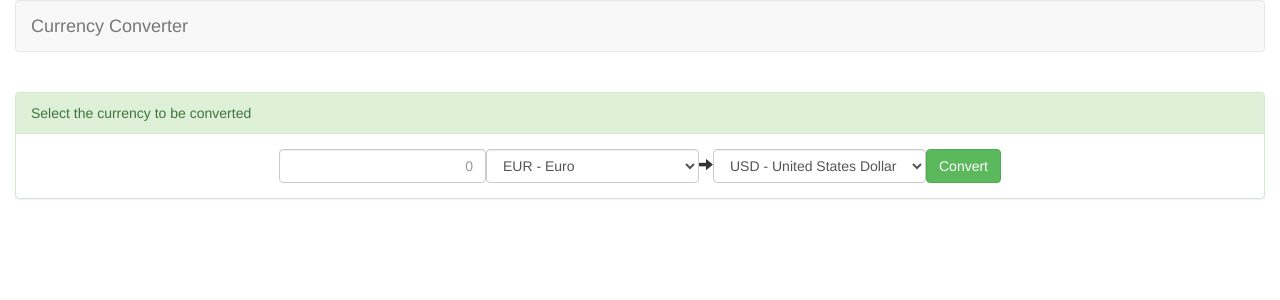
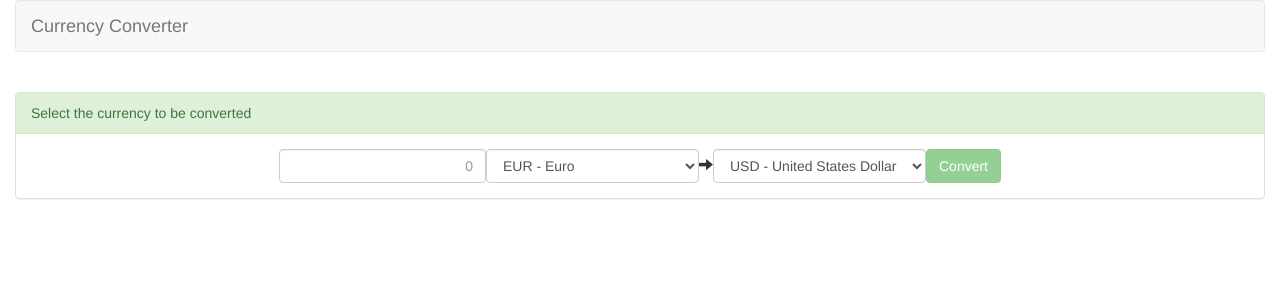
Before and after one commit to ricardoliveira0/angular_course, an Angular app in the folder projects/currency-converter/: page / in a window 1280 px wide. Shown: the top 300 px of the page. Built offline with nearby package versions, Linux system fonts and the light colour scheme.

Commit message:
feat: API connection

```diff
--- a/projects/currency-converter/src/app/converter/components/converter.component.html
+++ b/projects/currency-converter/src/app/converter/components/converter.component.html
@@ -41,7 +41,7 @@
 			type="submit"
 			value="Convert"
             (click)="convertion()"
-
+            [disabled]="!convertForm.form.valid"
 			class="btn btn-success">
 	  </form>
 	 </div>
--- a/projects/currency-converter/src/app/converter/components/converter.component.ts
+++ b/projects/currency-converter/src/app/converter/components/converter.component.ts
@@ -1,5 +1,6 @@
 import { Component, OnInit, ViewChild } from '@angular/core';
 import { NgForm } from '@angular/forms';
+import { of } from 'rxjs';
 
 import { Currency, Convert, ConvertResponse } from '../models';
 import { CurrencyService, ConverterService } from '../services';
@@ -14,7 +15,7 @@ export class ConverterComponent implements OnInit {
   currencies: Currency[];
   convert: Convert;
   hasError: boolean;
-  response: ConvertResponse;
+  convertResponse: ConvertResponse;
 
   @ViewChild("convertForm", { static: true }) convertForm: NgForm;
 
@@ -38,7 +39,9 @@ export class ConverterComponent implements OnInit {
   convertion(): void {
 
     if(this.convertForm.form.valid)
-      alert('Converting: ' + JSON.stringify(this.convert));
+      this.converterService.convert(this.convert).subscribe(
+        complete => this.convertResponse = complete
+      );
 
   }
 
```
